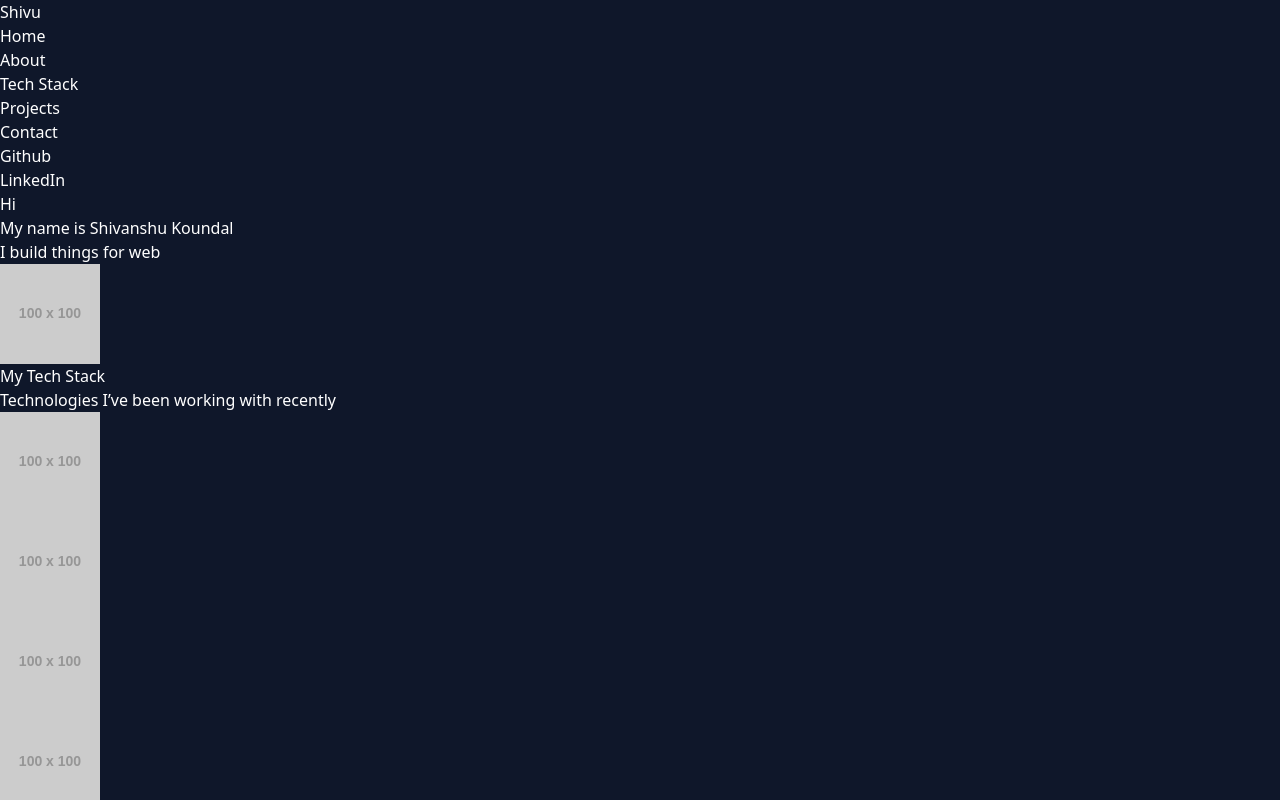
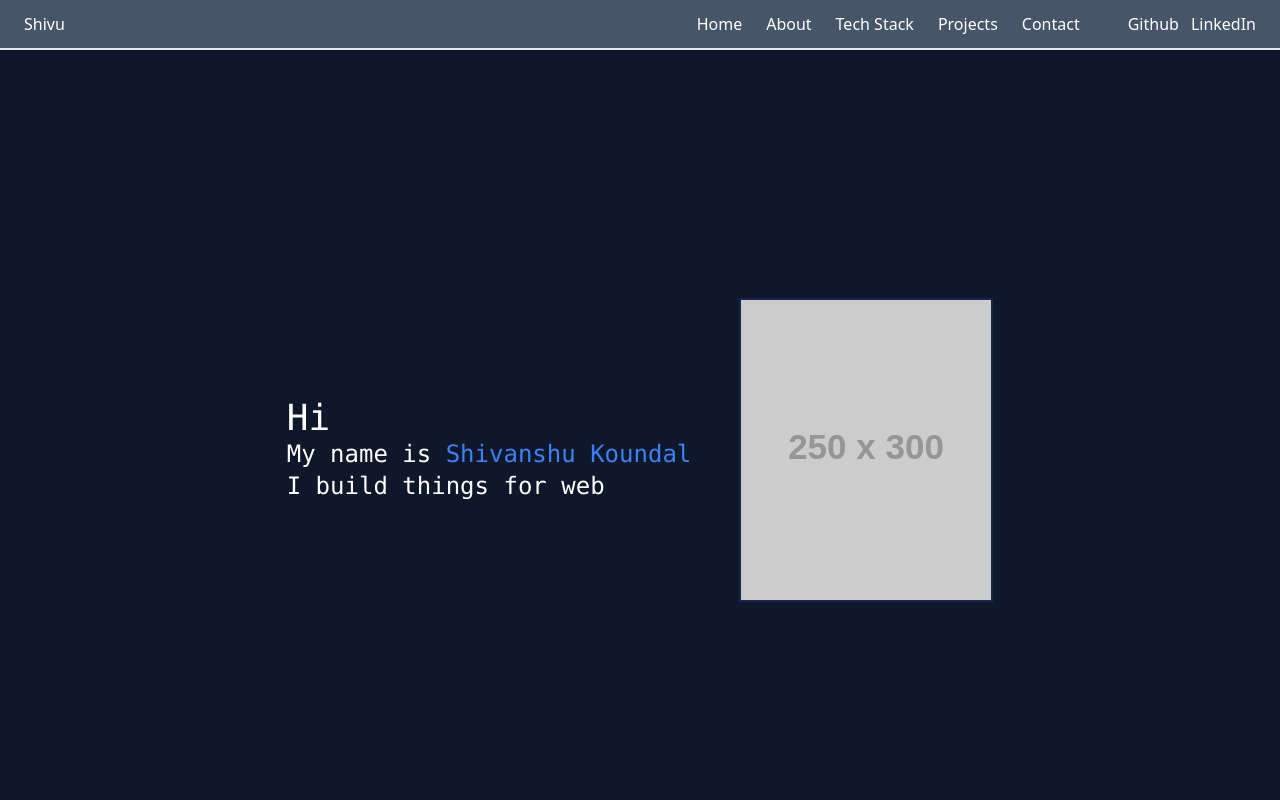
Before and after one commit to shivanshuhere/shivanshukhere, a website: page index.html in a window 1280 px wide. Shown: the top 800 px of the page. Drawn offline with Linux system fonts and the light colour scheme; placeholder pictures from the web are drawn by us.

Commit message:
add  structure style to nav, hero and tech sec

```diff
--- a/index.html
+++ b/index.html
@@ -7,37 +7,52 @@
     <link rel="stylesheet" href="style.css" />
   </head>
   <body class="bg-slate-900 text-white">
-    <nav>
+    <nav
+      class="h-4 flex justify-between items-center p-6 border-b-2 sticky top-0 bg-slate-600"
+    >
       <p><a href="#">Shivu</a></p>
-      <ul>
-        <li><a href="#">Home</a></li>
-        <li><a href="#">About</a></li>
-        <li><a href="#">Tech Stack</a></li>
-        <li><a href="#">Projects</a></li>
-        <li><a href="#">Contact</a></li>
-        <ul>
-          <li><a href="#">Github</a></li>
-          <li><a href="#">LinkedIn</a></li>
+      <ul class="list-none flex justify-around gap-6 w-max">
+        <li><a class="hover:text-slate-300" href="#hero">Home</a></li>
+        <li><a class="hover:text-slate-300" href="#tech">About</a></li>
+        <li><a class="hover:text-slate-300" href="#">Tech Stack</a></li>
+        <li><a class="hover:text-slate-300" href="#">Projects</a></li>
+        <li><a class="hover:text-slate-300" href="#">Contact</a></li>
+        <ul class="flex gap-3 ml-6">
+          <li><a class="hover:text-slate-300" href="#">Github</a></li>
+          <li><a class="hover:text-slate-300" href="#">LinkedIn</a></li>
         </ul>
       </ul>
     </nav>
-    <main>
-      <section id="hero">
-        <div>
-          <p>Hi</p>
-          <p>My name is <span>Shivanshu Koundal</span></p>
+    <main class="font-mono">
+      <section
+        id="hero"
+        class="h-screen flex justify-center gap-12 items-center"
+      >
+        <div class="text-2xl">
+          <p class="text-4xl">Hi</p>
+          <p>My name is <span class="text-blue-500">Shivanshu Koundal</span></p>
           <p>I build things for web</p>
         </div>
         <div>
-          <img src="https://placehold.co/100x100" alt="profile photo" />
+          <img
+            src="https://placehold.co/250x300"
+            class="border-2 border-blue-950"
+            title="Shivanshuhere"
+            alt="profile photo"
+          />
         </div>
       </section>
-      <section id="tech">
-        <div>
-          <h2>My Tech Stack</h2>
-          <p>Technologies I’ve been working with recently</p>
+      <section
+        id="tech"
+        class="min-h-screen w-full flex flex-col justify-center"
+      >
+        <div class="text-center py-7">
+          <h2 class="text-4xl">My Tech Stack</h2>
+          <p class="text-xl text-slate-400">
+            Technologies I’ve been working with recently
+          </p>
         </div>
-        <ul>
+        <ul class="w-full grid grid-cols-4 gap-12 place-items-center">
           <li><img src="https://placehold.co/100x100" alt="logo1" /></li>
           <li><img src="https://placehold.co/100x100" alt="logo2" /></li>
           <li><img src="https://placehold.co/100x100" alt="logo3" /></li>
@@ -139,16 +154,19 @@
     </main>
     <footer>
       <div>
-
         <p><a href="#">Shivu</a></p>
         <ul>
           <li><a href="tel:7876555687" target="_blank">+917876555687</a></li>
-                <li><a href="mailto:ks7876555@gmail.com" target="_blank">ks7876555@gmail.com</a></li>
+          <li>
+            <a href="mailto:ks7876555@gmail.com" target="_blank"
+              >ks7876555@gmail.com</a
+            >
+          </li>
           <li><a href="#" target="_blank">Github</a></li>
           <li><a href="#" target="_blank">LinkedIn</a></li>
         </ul>
       </div>
-<hr/>
+      <hr />
       <div>
         <ul>
           <li><a href="#">Home</a></li>
@@ -156,8 +174,10 @@
           <li><a href="#">Tech Stack</a></li>
           <li><a href="#">Projects</a></li>
           <li><a href="#">Contact</a></li>
+        </ul>
         <ul>
           <p>Designed and built by Shivanshu with Love & Coffee</p>
+        </ul>
       </div>
     </footer>
   </body>
```
Also changed, not shown: style.css. Lines whose indentation alone changed are shown as unchanged.
